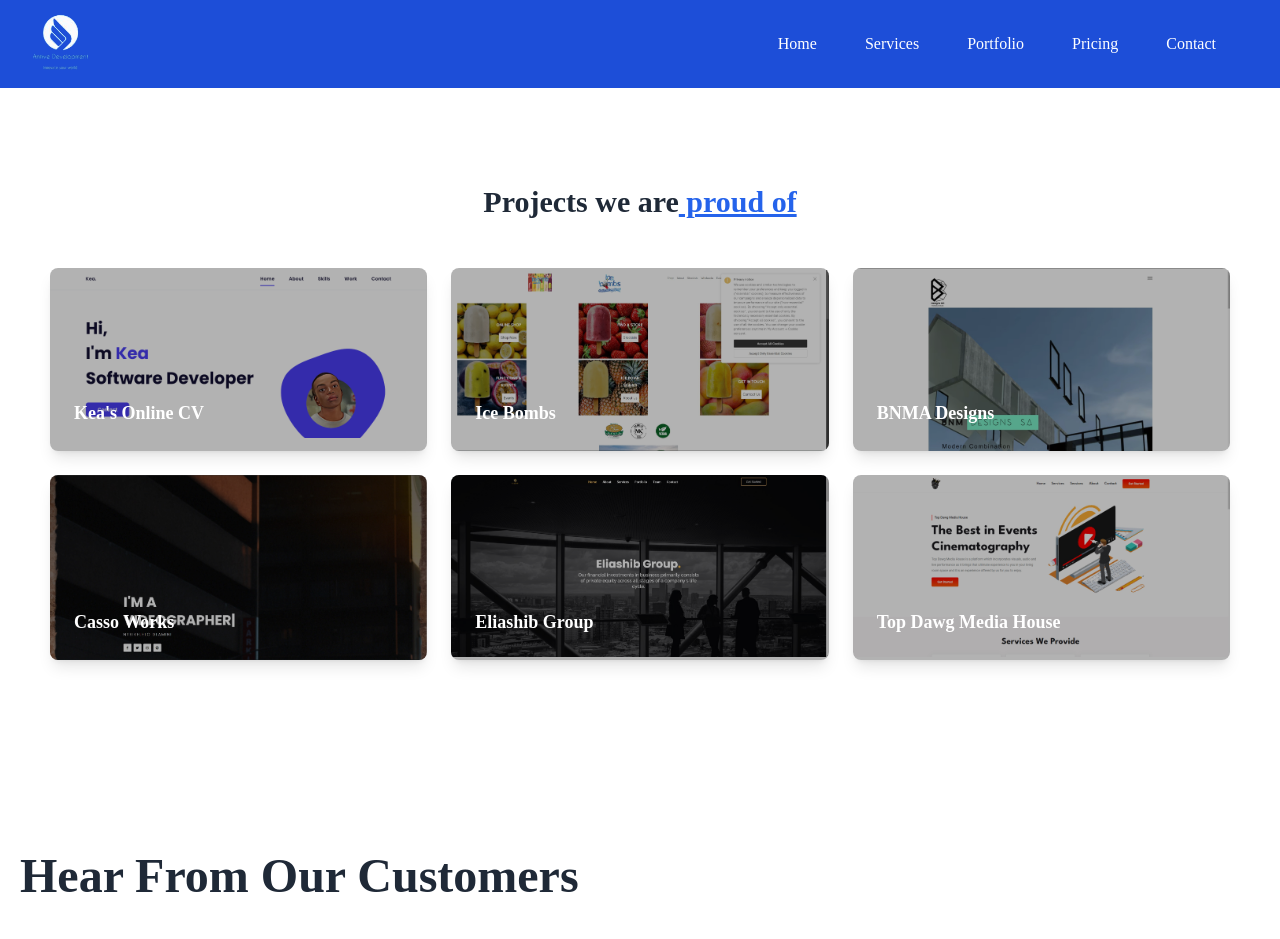
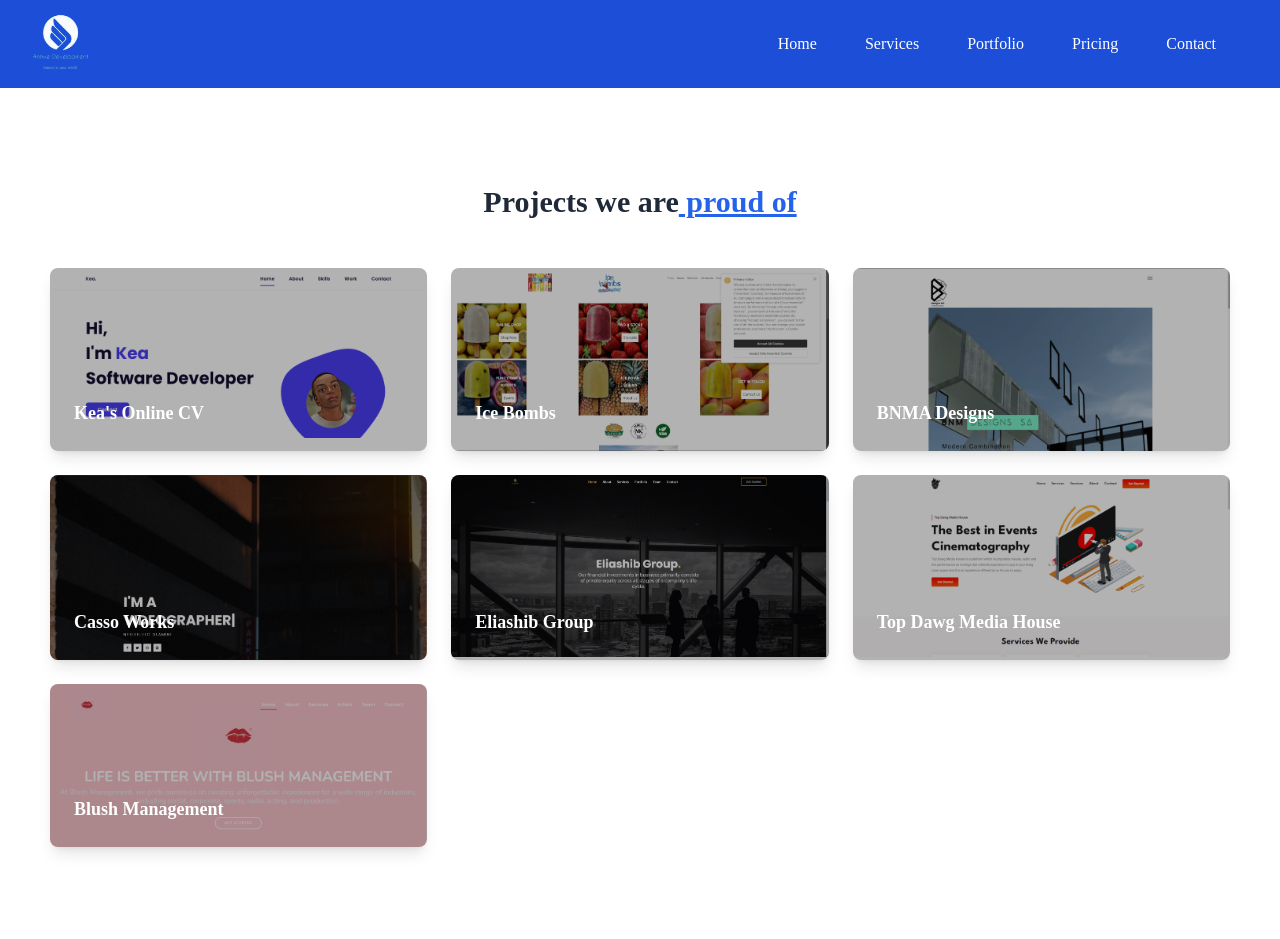
Before and after one commit to KeaZulu23/AntiveDevelopment, a React (Create React App) app: page /portfolio in a window 1280 px wide. Shown: the top 939 px of the page. Built offline with nearby package versions, Linux system fonts and the light colour scheme.

Commit message:
portfolio change

```diff
--- a/src/components/portfolio-components/pPhotoGrid.jsx
+++ b/src/components/portfolio-components/pPhotoGrid.jsx
@@ -1,15 +1,11 @@
 import React from "react";
-
-
-import Image2 from '../../assets/img/portfolio/2.jpg'
 import Image5 from '../../assets/img/portfolio/image4.jpg'
 import Image8 from '../../assets/img/portfolio/OnlineCV.png'
-import Image11 from '../../assets/img/portfolio/11.jpg'
-import Image14 from '../../assets/img/portfolio/image3.jpg'
 import ImageIb from '../../assets/img/portfolio/image5.jpg'
 import ImageTee from '../../assets/img/portfolio/image2.jpg'
 import ImageEl from '../../assets/img/portfolio/image1.jpg'
 import ImageTD from '../../assets/img/portfolio/image6.jpg'
+import ImageBlush from '../../assets/img/portfolio/blush.png'
 
 const pPhotoGrid = () => {
     return (
@@ -120,11 +116,30 @@
                 style={{backgroundPosition: "50%"}} data-mdb-ripple="true" data-mdb-ripple-color="dark">
                 <img src={ImageTD}
                 class="w-full transition duration-300 ease-linear align-middle" />
-                <a href="https://topdawgmediahouse.co.za/">
+                <a href="https://keazulu23.github.io/Top-Dawg-Media-House/">
                 <div class="absolute top-0 right-0 bottom-0 left-0 w-full h-full overflow-hidden bg-fixed"
                     style={{backgroundColor: "rgba(0, 0, 0, 0.3)"}}S>
                     <div class="flex justify-start items-end h-full">
                     <h5 class="text-lg font-bold text-white m-6">Top Dawg Media House</h5>
+                    </div>
+                </div>
+                <div class="hover-overlay">
+                    <div
+                    class="mask absolute top-0 right-0 bottom-0 left-0 w-full h-full overflow-hidden bg-fixed opacity-0 transition duration-300 ease-in-out hover:opacity-100"
+                    style={{backgroundColor: "rgba(253, 253, 253, 0.15)"}}></div>
+                </div>
+                </a>
+            </div>
+
+            <div class="zoom shadow-lg rounded-lg relative overflow-hidden bg-no-repeat bg-cover"
+                style={{backgroundPosition: "50%"}} data-mdb-ripple="true" data-mdb-ripple-color="dark">
+                <img src={ImageBlush}
+                class="w-full transition duration-300 ease-linear align-middle" />
+                <a href="https://keazulu23.github.io/BlushMGT/">
+                <div class="absolute top-0 right-0 bottom-0 left-0 w-full h-full overflow-hidden bg-fixed"
+                    style={{backgroundColor: "rgba(0, 0, 0, 0.3)"}}S>
+                    <div class="flex justify-start items-end h-full">
+                    <h5 class="text-lg font-bold text-white m-6">Blush Management</h5>
                     </div>
                 </div>
                 <div class="hover-overlay">
```
Also changed, not shown: src/assets/img/portfolio/blush.png (added).
